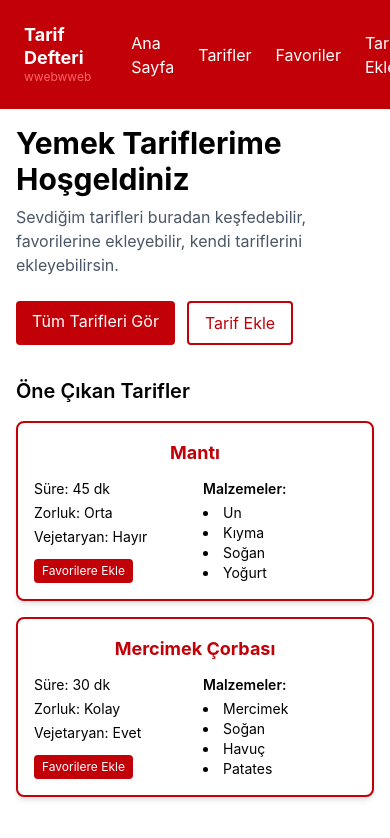
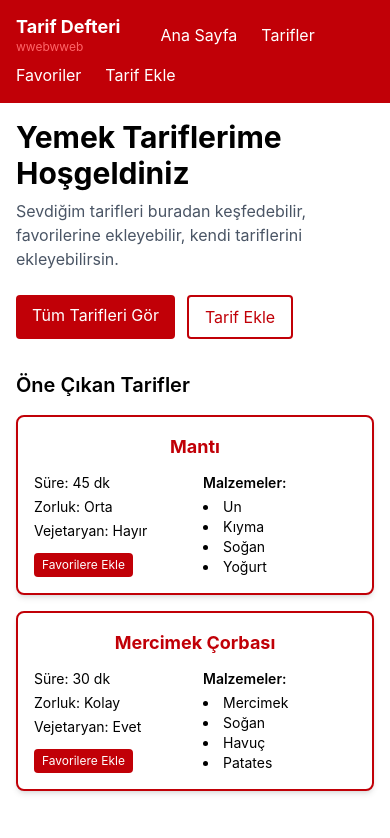
Before and after one commit to immyuny930-tech/KuzemReact-FinalProje-wwebwweb, a React (Vite) app: page / in a window 390 px wide. Shown: the top 838 px of the page. Built offline with nearby package versions, Linux system fonts and the light colour scheme.

Commit message:
Navbar mobil gorunumu icin dueltme

```diff
--- a/src/components/Navbar.tsx
+++ b/src/components/Navbar.tsx
@@ -2,7 +2,7 @@ import { Link } from "react-router-dom";
 
 function Navbar(){
     return(
-        <nav className="bg-red-700 text-white px-6 py-6 flex gap-6 items-center">
+        <nav className="bg-red-700 text-white px-4 sm:px-6 py-4 flex flex-wrap gap-x-6 gap-y-2 items-center">
 
             <div className="flex flex-col mr-4">
                 <h1 className="font-bold text-lg leading-tight">Tarif Defteri</h1>
```
